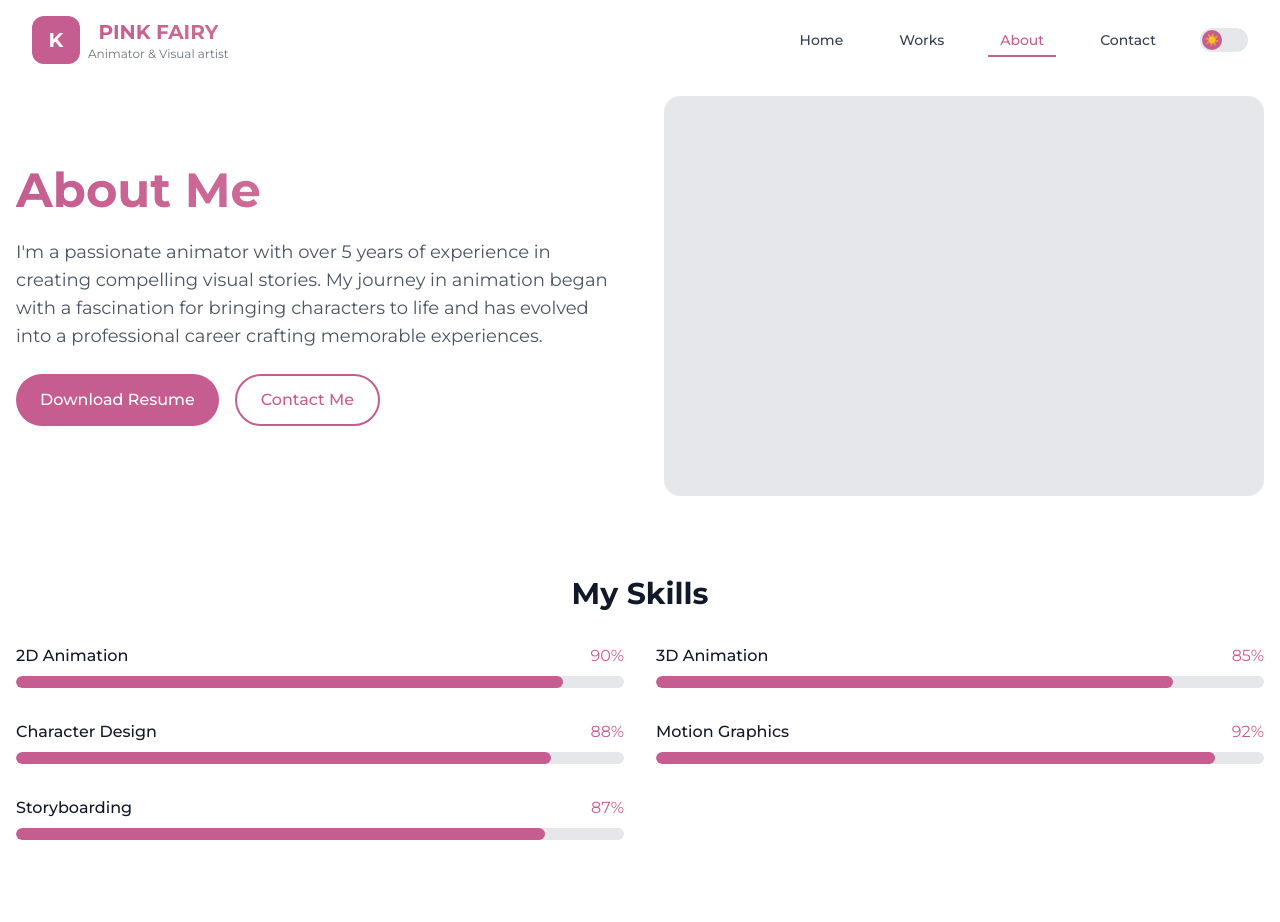
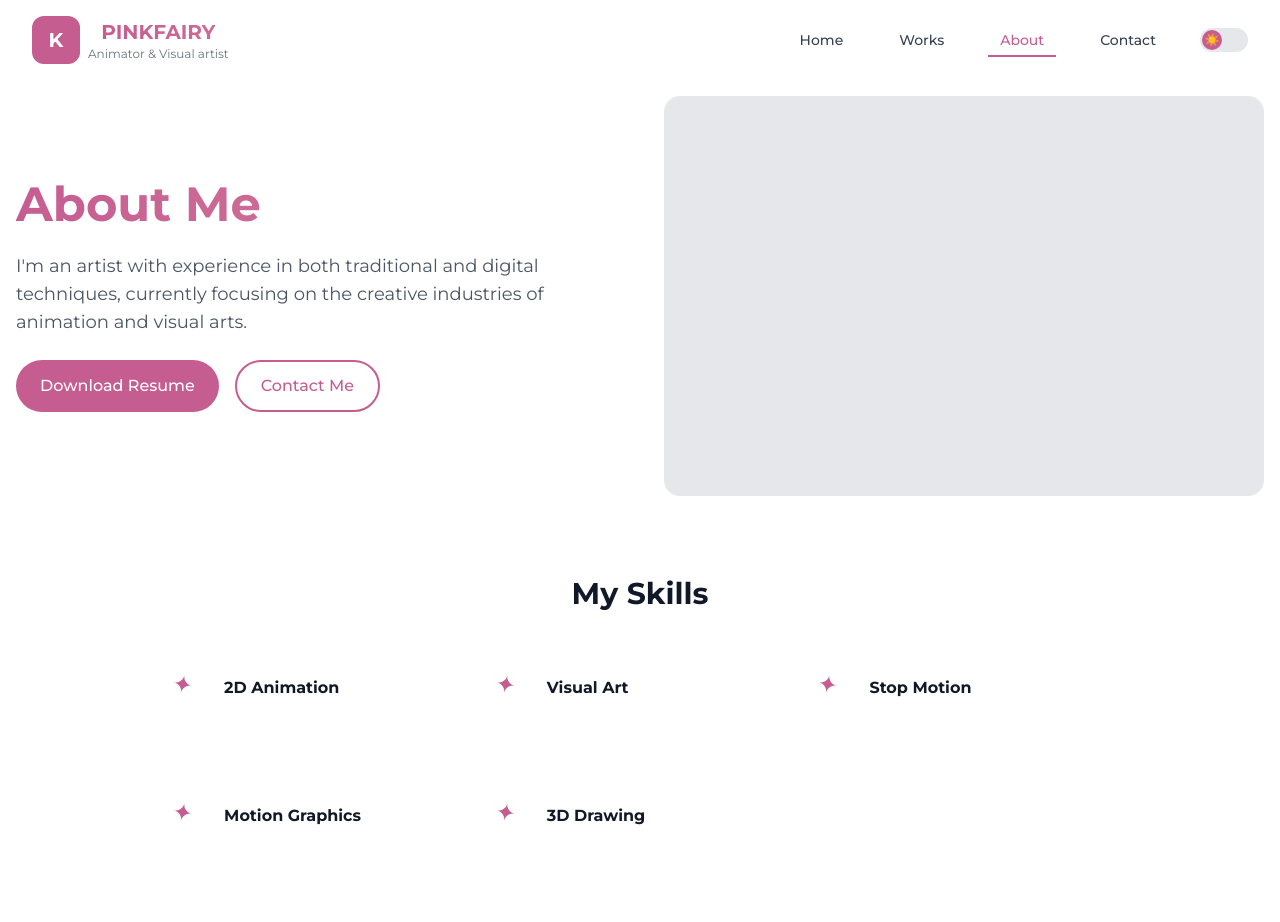
Before and after one commit to VijayalakshmiGanesh/kanishka-portfolio, a Next.js app: page /about in a window 1280 px wide. Shown: the top 922 px of the page. Built offline with nearby package versions, Linux system fonts and the light colour scheme.

Commit message:
Refactor portfolio branding and content: update title and description to "PINKFAIRY", modify skills in About section, adjust header and footer branding, and update contact email for consistency.

```diff
--- a/src/app/about/page.tsx
+++ b/src/app/about/page.tsx
@@ -5,10 +5,10 @@ import { motion } from "framer-motion";
 export default function About() {
   const skills = [
     { name: "2D Animation", level: 90 },
-    { name: "3D Animation", level: 85 },
-    { name: "Character Design", level: 88 },
+    { name: "Visual Art", level: 85 },
+    { name: "Stop Motion", level: 88 },
     { name: "Motion Graphics", level: 92 },
-    { name: "Storyboarding", level: 87 },
+    { name: "3D Drawing", level: 87 },
   ];
 
   return (
@@ -27,10 +27,9 @@ export default function About() {
               </span>
             </h1>
             <p className="text-lg text-gray-600 dark:text-gray-300 mb-6">
-              I&apos;m a passionate animator with over 5 years of experience in
-              creating compelling visual stories. My journey in animation began
-              with a fascination for bringing characters to life and has evolved
-              into a professional career crafting memorable experiences.
+              I&apos;m an artist with experience in both traditional and digital
+              techniques, currently focusing on the creative industries of
+              animation and visual arts.
             </p>
             <div className="flex gap-4">
               <motion.button
@@ -67,31 +66,34 @@ export default function About() {
           initial={{ opacity: 0, y: 20 }}
           whileInView={{ opacity: 1, y: 0 }}
           viewport={{ once: true }}
-          className="mb-20"
+          className="mb-20 md:w-3/4 2xl:w-1/2 mx-auto"
         >
           <h2 className="text-3xl font-bold mb-8 text-center">My Skills</h2>
-          <div className="grid grid-cols-1 md:grid-cols-2 gap-8">
+          <div className="grid grid-cols-1 md:grid-cols-2 lg:grid-cols-3 gap-8 justify-items-stretch">
             {skills.map((skill, index) => (
               <motion.div
                 key={skill.name}
-                initial={{ opacity: 0, x: -20 }}
-                whileInView={{ opacity: 1, x: 0 }}
+                initial={{ opacity: 0, scale: 0.8 }}
+                whileInView={{ opacity: 1, scale: 1 }}
                 viewport={{ once: true }}
                 transition={{ delay: index * 0.1 }}
+                whileHover={{ scale: 1.05 }}
+                className="group text-center flex gap-8 items-center"
               >
-                <div className="flex justify-between mb-2">
-                  <span className="font-medium">{skill.name}</span>
-                  <span className="text-primary">{skill.level}%</span>
+                <div className="mx-0 h-20 mb-4 bg-primary/10 rounded-full flex items-center justify-center group-hover:bg-primary/20 transition-colors">
+                  <motion.span
+                    className="text-primary text-2xl"
+                    animate={{ rotate: [0, 360] }}
+                    transition={{
+                      duration: 20,
+                      repeat: Infinity,
+                      ease: "linear",
+                    }}
+                  >
+                    ✦
+                  </motion.span>
                 </div>
-                <div className="h-3 bg-gray-200 dark:bg-gray-700 rounded-full overflow-hidden">
-                  <motion.div
-                    initial={{ width: 0 }}
-                    whileInView={{ width: `${skill.level}%` }}
-                    viewport={{ once: true }}
-                    transition={{ duration: 1, delay: 0.5 + index * 0.1 }}
-                    className="h-full bg-primary rounded-full"
-                  />
-                </div>
+                <h3 className="font-bold mb-2">{skill.name}</h3>
               </motion.div>
             ))}
           </div>
@@ -104,7 +106,7 @@ export default function About() {
           viewport={{ once: true }}
           className="mb-20"
         >
-          <h2 className="text-3xl font-bold mb-8 text-center">Experience</h2>
+          {/* <h2 className="text-3xl font-bold mb-8 text-center">Experience</h2>
           <div className="space-y-8">
             {[1, 2, 3].map((item, index) => (
               <motion.div
@@ -132,7 +134,7 @@ export default function About() {
                 </div>
               </motion.div>
             ))}
-          </div>
+          </div> */}
         </motion.div>
       </div>
     </div>
--- a/src/app/contact/page.tsx
+++ b/src/app/contact/page.tsx
@@ -10,10 +10,10 @@ export default function Page() {
       <div className="w-80 shadow-[0_4px_8px_-0px_#FFFFFF1A] mx-auto flex flex-col gap-6 p-8 my-8">
         <div className="text-4xl font-semibold">Let&apos;s talk</div>
         <Link
-          href={`mailto:kanishka23official@gmail.com `}
+          href={`mailto:kanishkapinkfairy@gmail.com `}
           className="font-extrabold underline hover:no-underline text-pink"
         >
-          kanishka23official@gmail.com
+          kanishkapinkfairy@gmail.com
         </Link>
         <div className="flex justify-between flex-wrap">
           {footerLinks.map(({ name, link }) => (
--- a/src/app/layout.tsx
+++ b/src/app/layout.tsx
@@ -7,8 +7,8 @@ import "./globals.css";
 const inter = Montserrat({ subsets: ["latin"] });
 
 export const metadata = {
-  title: "PINK FAIRY Portfolio",
-  description: "A showcase of creative animation work by PINK FAIRY - Kanishka",
+  title: "PINKFAIRY Portfolio",
+  description: "A showcase of creative works by PINKFAIRY - Kanishka",
 };
 
 export default function RootLayout({
--- a/src/app/page.tsx
+++ b/src/app/page.tsx
@@ -70,7 +70,7 @@ export default function Home() {
                   Caffeine
                 </motion.span>
               </h1>
-              <motion.p
+              {/* <motion.p
                 initial={{ opacity: 0, y: 20 }}
                 animate={{ opacity: 1, y: 0 }}
                 transition={{ delay: 0.8 }}
@@ -78,7 +78,7 @@ export default function Home() {
               >
                 Creating captivating animated experiences that leave lasting
                 impressions
-              </motion.p>
+              </motion.p> */}
               <motion.div
                 initial={{ opacity: 0, y: 20 }}
                 animate={{ opacity: 1, y: 0 }}
@@ -194,7 +194,7 @@ export default function Home() {
       </section>
 
       {/* Skills Section */}
-      <section className="py-20">
+      {/* <section className="py-20">
         <div className="container mx-auto px-4">
           <motion.div
             initial={{ opacity: 0, y: 20 }}
@@ -202,9 +202,7 @@ export default function Home() {
             viewport={{ once: true }}
             className="text-center mb-16"
           >
-            <h2 className="text-3xl md:text-5xl font-bold mb-4">
-              Animation Expertise
-            </h2>
+            <h2 className="text-3xl md:text-5xl font-bold mb-4">Expertise</h2>
             <motion.div
               className="w-20 h-1 bg-primary mx-auto"
               whileInView={{ scaleX: [0, 1] }}
@@ -246,7 +244,7 @@ export default function Home() {
             ))}
           </div>
         </div>
-      </section>
+      </section> */}
     </div>
   );
 }
--- a/src/components/Footer.tsx
+++ b/src/components/Footer.tsx
@@ -42,7 +42,7 @@ export default function Footer() {
                 K
               </div>
               <span className="text-xl font-bold bg-gradient-to-r from-primary to-primary-dark bg-clip-text text-transparent">
-                PINK FAIRY
+                PINKFAIRY
               </span>
             </motion.div>
             <p className="text-gray-600 dark:text-gray-400">
@@ -91,9 +91,10 @@ export default function Footer() {
             <ul className="space-y-2">
               {[
                 "2D Animation",
-                "3D Animation",
                 "Character Design",
-                "Motion Graphics",
+                "Stop Motion",
+                "Painting",
+                "Craftwork",
               ].map((item, index) => (
                 <motion.li
                   key={item}
--- a/src/components/Header.tsx
+++ b/src/components/Header.tsx
@@ -60,7 +60,7 @@ export default function Header() {
                 </motion.div>
                 <div className="flex flex-col items-center">
                   <span className="text-xl font-bold bg-gradient-to-r from-primary to-primary-dark bg-clip-text text-transparent">
-                    PINK FAIRY
+                    PINKFAIRY
                   </span>
                   <span className="text-xs text-gray-500 dark:text-gray-400">
                     Animator & Visual artist
--- a/src/components/Header/page.tsx
+++ b/src/components/Header/page.tsx
@@ -3,7 +3,7 @@ import Link from "next/link";
 export default function Header() {
   return (
     <header className="container text-pink font-semibold h-20 w-full mx-auto flex items-center justify-center text-5xl shadow-[0_4px_8px_-0px_#FFFFFF1A] ">
-      <Link href="/">PINK FAIRY</Link>
+      <Link href="/">PINKFAIRY</Link>
     </header>
   );
 }
```
